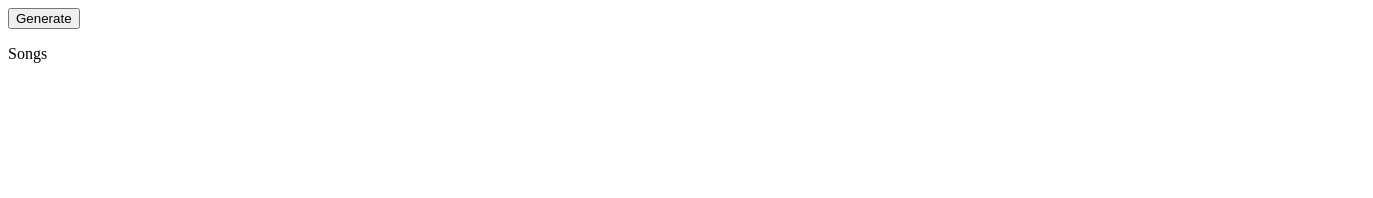
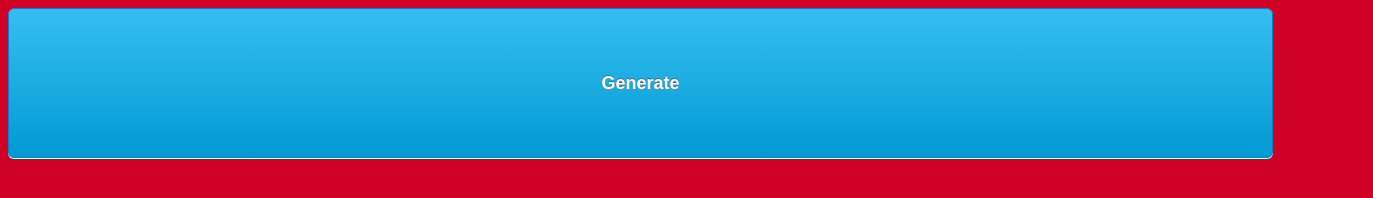
Before and after one commit to mahahahajan/GG, a plain HTML site: page secondPage.html in a window 1280 px wide. Shown: the whole page, 1373 px wide, since content can reach past the window. Drawn offline with Linux system fonts and the light colour scheme.

Commit message:
changed stuff
changed css

```diff
--- a/main.css
+++ b/main.css
@@ -41,3 +41,17 @@ body {
 	position:relative;
 	top:1px;
 }
+
+#button{
+    margin-top:100px;
+    width:1265px;
+    height:150px;
+    align:center;
+}
+
+#button{
+    height:150px;
+    margin: auto;
+    margin-right:100px;
+    float:center;
+}
--- a/secondPage.html
+++ b/secondPage.html
@@ -2,6 +2,8 @@
 <html>
     <head>
         <script src="js/generate2.js"></script>
+        <link href="main.css" rel="stylesheet" type="text/css">
+        <script src="js/generate.js"></script>
         <title>GG</title>
     </head>
     <body>
```
